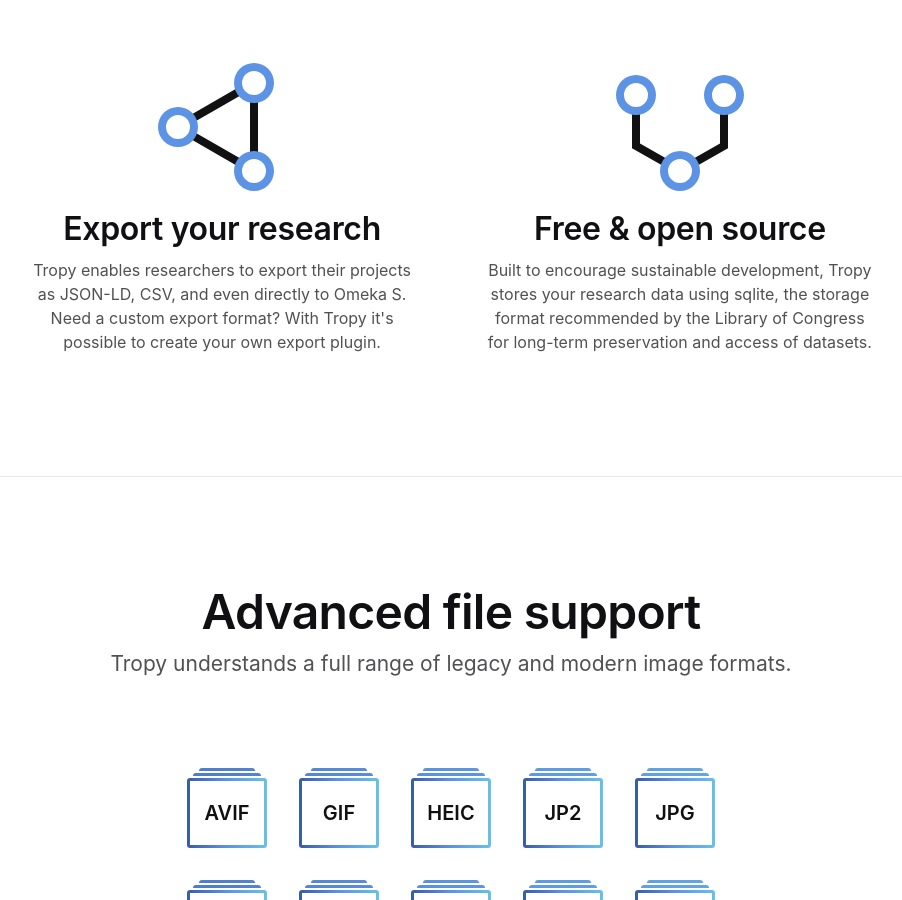
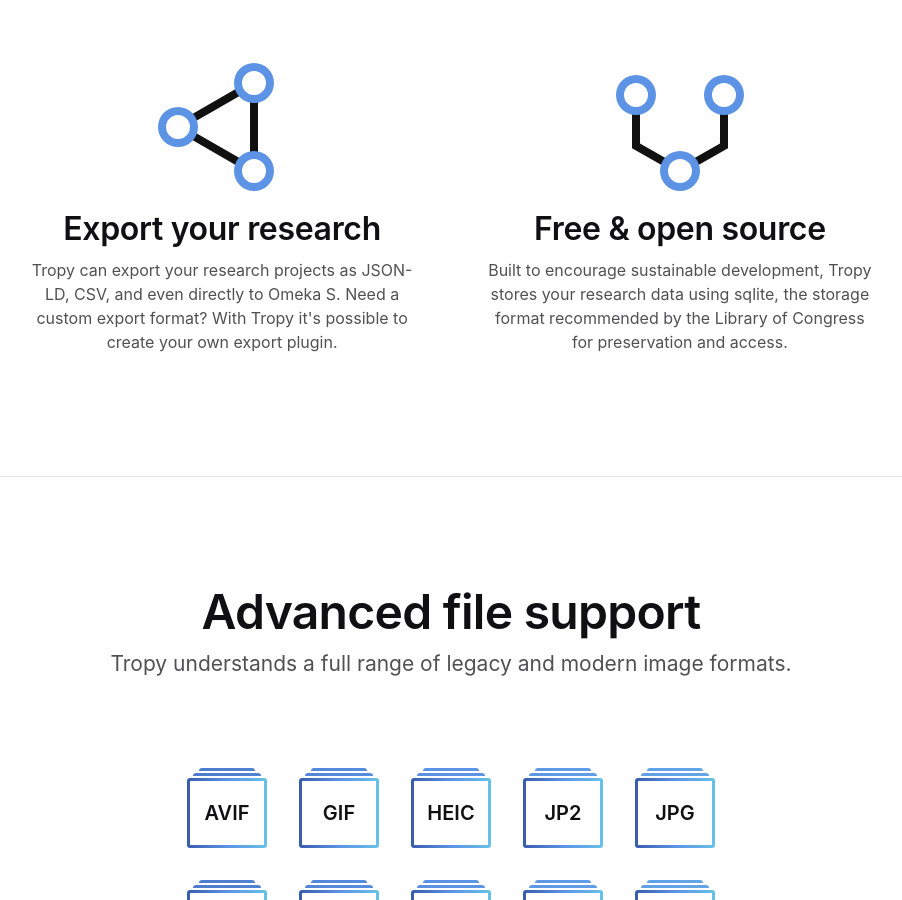
Before and after one commit to tropy/tropy.github.io, a Jekyll site: the page built from index.html, in a window 1280 px wide and 900 px high, scrolled down 5478 px. Shown: the whole window, without its empty margins (189-1091 px from the left). Built offline with Jekyll 4.4.1, drawn with Linux system fonts in a browser that asks for light colours; some of the changed text lies outside the part shown.

Commit message:
A few tweaks to be less redundant, more active.

```diff
--- a/index.html
+++ b/index.html
@@ -54,7 +54,7 @@
       <div class="row align-items-center">
         <div class="col-lg-4 start-lg-8 col-text">
           <h3 class="h2">Describe your research</h3>
-          <p>Tropy helps you contextualize artifacts and their digital representations by adding your own subject expertise. A friendly editing interface enables you to create customized templates that fit your research like a glove.</p>
+          <p>Tropy helps you contextualize artifacts and their digital representations by adding your own subject expertise. A friendly editing interface creates customized templates that fit your research like a glove.</p>
         </div>
         <div class="col-lg-6 start-lg-1 justify-self-lg-end">
           <figure class="screenshot">
@@ -130,12 +130,12 @@
       <div class="col-sm-6 col-md-5 start-md-2 feature export">
         <img src="/assets/images/rdf-icon.svg" width="128" height="128" alt="RDF icon">
         <h3 class="h2">Export your research</h3>
-        <p>Tropy enables researchers to export their projects as JSON-LD, CSV, and even directly to Omeka S. Need a custom export format? With Tropy it's possible to create your own export plugin.</p>
+        <p>Tropy can export your research projects as JSON-LD, CSV, and even directly to Omeka S. Need a custom export format? With Tropy it's possible to create your own export plugin.</p>
       </div>
       <div class="col-sm-6 col-md-5 feature open-source">
         <img src="/assets/images/git-icon.svg" width="128" height="128" alt="Git icon">
         <h3 class="h2">Free & open source</h3>
-        <p>Built to encourage sustainable development, Tropy stores your research data using sqlite, the storage format recommended by the Library of Congress for long-term preservation and access of datasets.</p>
+        <p>Built to encourage sustainable development, Tropy stores your research data using sqlite, the storage format recommended by the Library of Congress for preservation and access.</p>
       </div>
     </div>
   </div>
```
